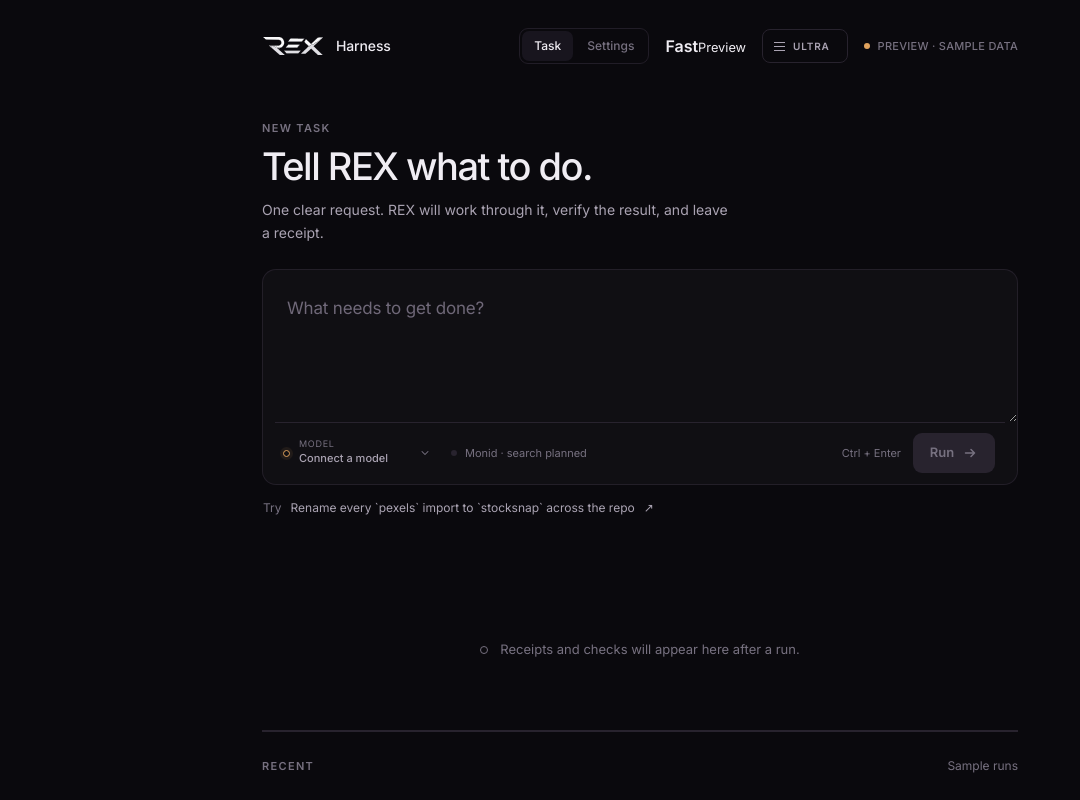
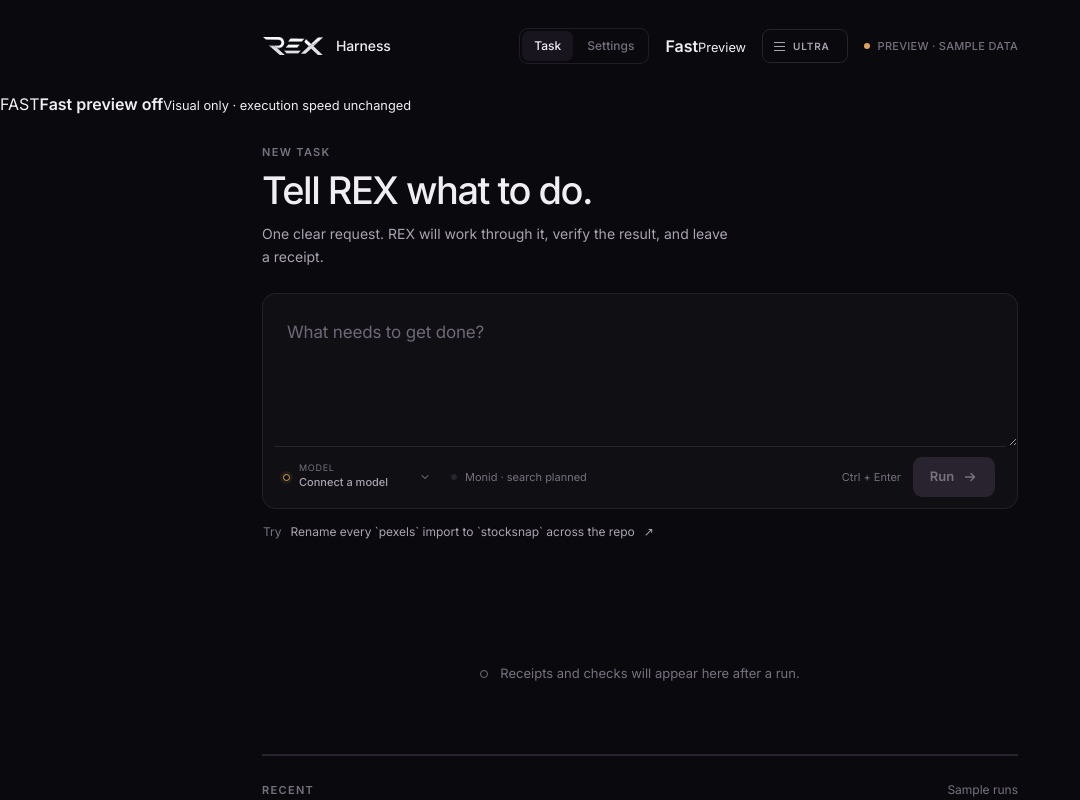
Before and after one commit to REX-codebase/rex-mcp, a React (Vite) app: page / in a window 1280 px wide. Shown: the top 800 px of the page, without its empty margins (0-1080 px from the left). Built offline with nearby package versions, Linux system fonts and the light colour scheme; the HTML template or start-up script is replaced by a standard one.

Commit message:
Wire Fast Mode state and truthful preview status

```diff
--- a/src/App.tsx
+++ b/src/App.tsx
@@ -20,6 +20,8 @@
   const [browserRun, setBrowserRun] = useState(0);
   const [ultra, setUltra] = useState(false);
   const [ultraPulse, setUltraPulse] = useState(0);
+  const [fast, setFast] = useState(false);
+  const [fastPulse, setFastPulse] = useState(0);
   const [task, setTask] = useState("");
   const [session, setSession] = useState<Session | null>(null);
   const [hero, setHero] = useState<"shown" | "settling" | "gone">("shown");
@@ -95,11 +97,15 @@
   };
 
   return (
-    <div className={`harness-shell min-h-full ${ultra ? "ultra-on" : ""} ${reduced ? "reduced-fx" : ""}`} data-ultra={ultra ? "on" : "off"}>
+    <div className={`harness-shell min-h-full ${ultra ? "ultra-on" : ""} ${fast ? "fast-on" : ""} ${reduced ? "reduced-fx" : ""}`} data-ultra={ultra ? "on" : "off"}>
       <div className="ultra-transition" key={ultraPulse} aria-hidden="true"><span /><span /><span /><span /></div>
+      <div className="fast-transition" key={fastPulse} aria-hidden="true">
+        <span /><span /><span /><span /><span /><span /><span /><span /><span />
+      </div>
       <div className="ultra-atmosphere" aria-hidden="true"><span className="ultra-horizon" /><span className="ultra-scan" /></div>
-      <TopBar view={view} onView={setView} ultra={ultra} onUltra={() => { setUltra((v) => !v); setUltraPulse((v) => v + 1); }} />
+      <TopBar view={view} onView={setView} ultra={ultra} onUltra={() => { setUltra((v) => !v); setUltraPulse((v) => v + 1); }} fast={fast} onFast={() => { setFast((v) => !v); setFastPulse((v) => v + 1); }} />
       <div className="ultra-status" role="status" aria-live="polite"><span>ULTRA</span><b>{ultra ? "Premium preview engaged" : "Premium preview offline"}</b><small>No extra capabilities are active</small></div>
+      <div className="fast-status" role="status" aria-live="polite"><span>FAST</span><b>{fast ? "Interface tempo preview" : "Fast preview off"}</b><small>Visual only · execution speed unchanged</small></div>
       <main className="main-spine mx-auto w-full max-w-[820px] px-5 pb-12 sm:px-8">
         {view === "settings" ? (
           <SettingsView
```
